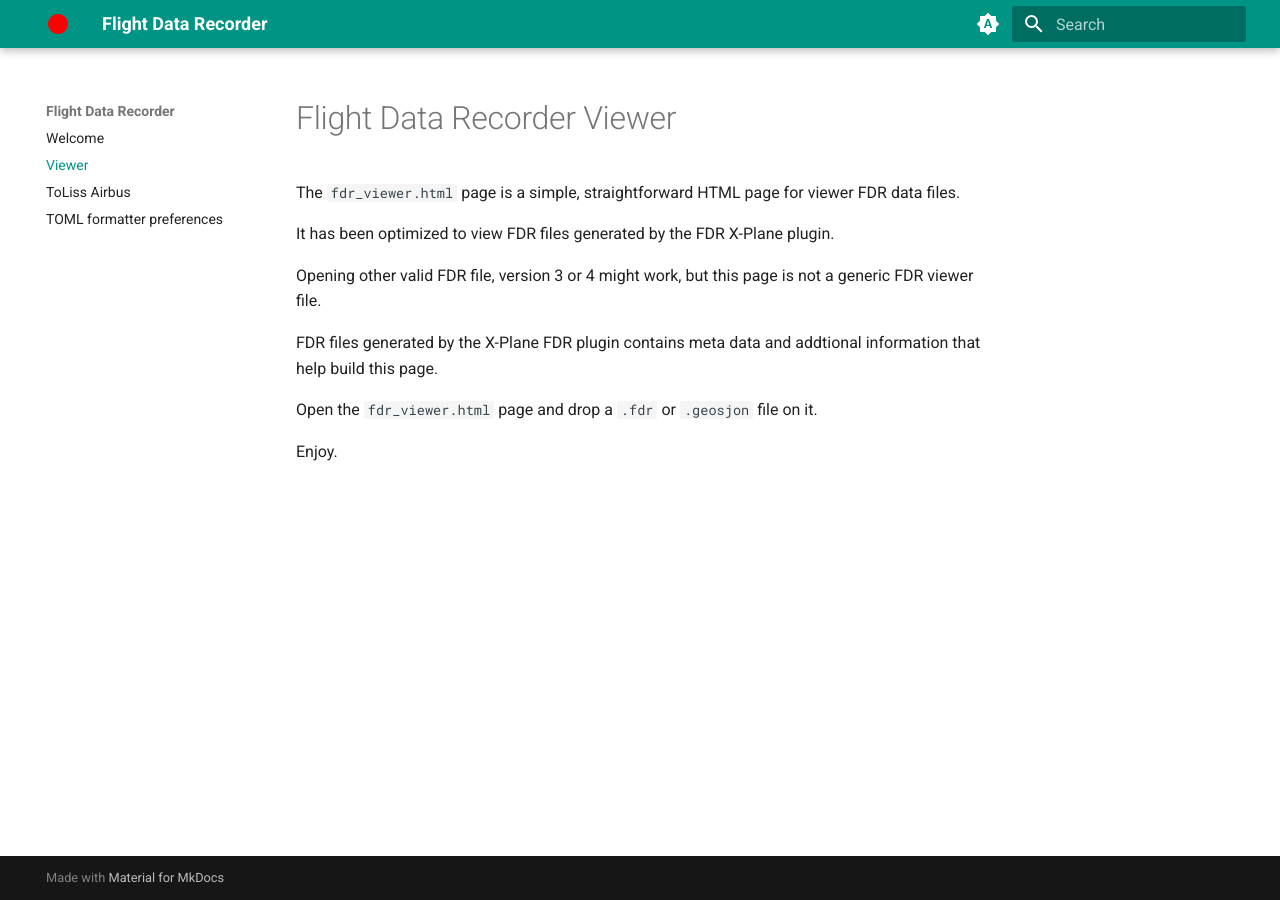
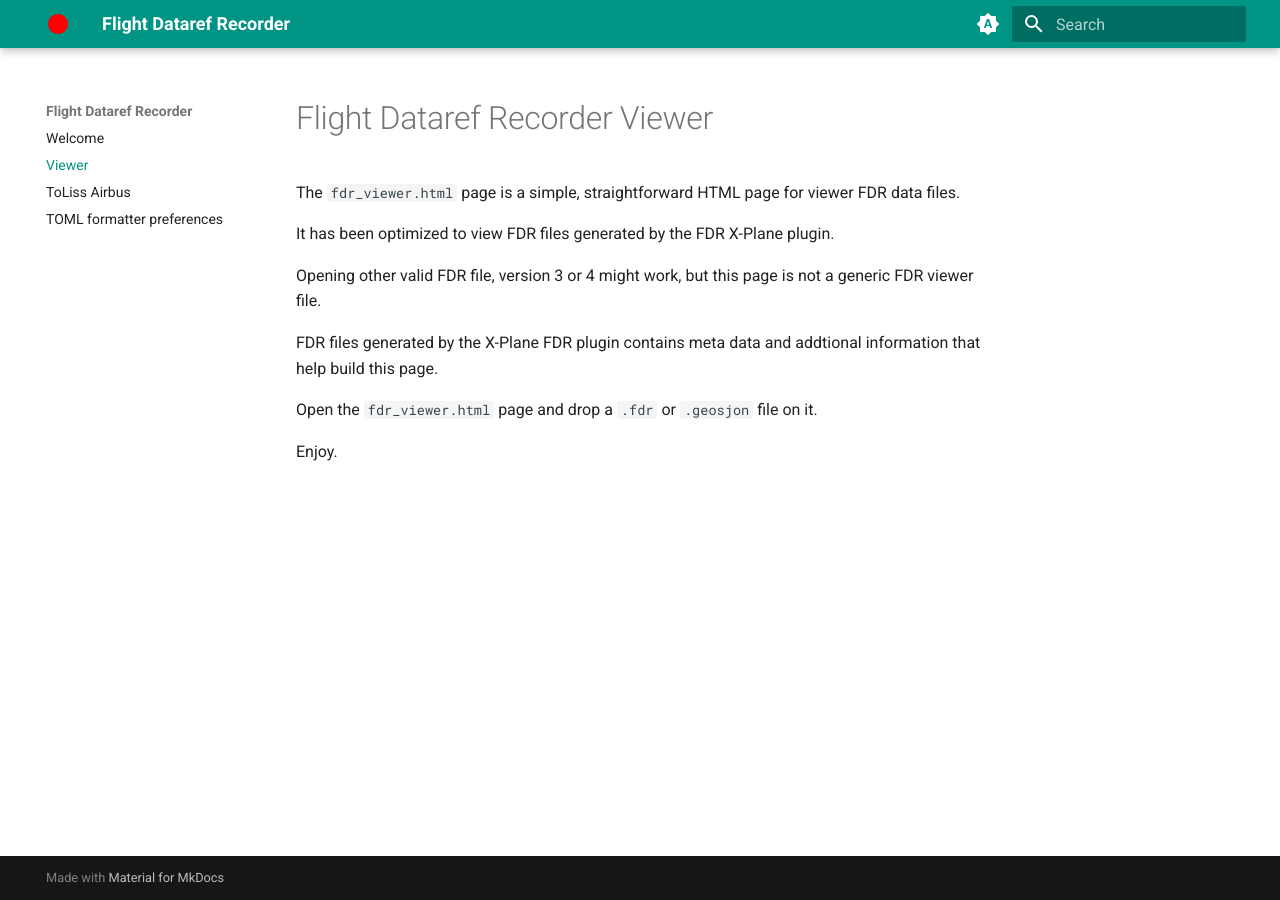
Before and after one commit to devleaks/xpfdr, an MkDocs documentation site: the page built from docs/viewer.md, in a window 1280 px wide. Built offline with MkDocs 1.6.1 and Material for MkDocs 9.7.7, drawn with Linux system fonts in a browser that asks for light colours.

Commit message:
Now flight DATAREF recorder!

```diff
--- a/PI_fdr.py
+++ b/PI_fdr.py
@@ -1,4 +1,4 @@
-"""X-Plane Flight Data Recorder
+"""X-Plane Flight Dataref Recorder
 
 XPPython3 Plug In to create a FDR file during a flight.
 
--- a/README.md
+++ b/README.md
@@ -1,6 +1,6 @@
-# Flight Data Recorder for X-Plane
+# Flight Dataref Recorder for X-Plane
 
-Flight Data Recorder is a customizable flight data recording plugin for X-Plane flight simulator.
+Flight Dataref Recorder is a customizable flight data recording plugin for X-Plane flight simulator.
 It generates X-Plane FDR files from a running flight.
 It records both dataref values and command executions.
 
--- a/docs/index.md
+++ b/docs/index.md
@@ -1,6 +1,6 @@
-# Flight Data Recorder for X-Plane
+# Flight Dataref Recorder for X-Plane
 
-Flight Data Recorder is a customizable flight data recording plugin for X-Plane flight simulator.
+Flight Dataref Recorder is a customizable flight data recording plugin for X-Plane flight simulator.
 It generates X-Plane FDR files from a running flight.
 It records both dataref values and command executions.
 
@@ -351,7 +351,7 @@ one column per additional data.
 
 # Installation
 
-Flight Data Recorder is a X-Plane plugin written in python.
+Flight Dataref Recorder is a X-Plane plugin written in python.
 It needs [XPPython3](https://xppython3.readthedocs.io/en/latest/) X-Plane plugin to run.
 
 Install `PI_fdr` folder in `<X-Plane 12 Folder>/Resources/plugins/PythonPlugins`.
--- a/docs/toliss.md
+++ b/docs/toliss.md
@@ -1,4 +1,4 @@
-# Flight Data Recorder - ToLiss Airbus Specifics
+# Flight Dataref Recorder - ToLiss Airbus Specifics
 
 
 The flight data recorder contains special features for Airbus-type airliners.
--- a/docs/viewer.md
+++ b/docs/viewer.md
@@ -1,4 +1,4 @@
-# Flight Data Recorder Viewer
+# Flight Dataref Recorder Viewer
 
 The `fdr_viewer.html` page is a simple, straightforward HTML page for viewer FDR data files.
 
--- a/mkdocs.yml
+++ b/mkdocs.yml
@@ -1,4 +1,4 @@
-site_name: Flight Data Recorder
+site_name: Flight Dataref Recorder
 
 theme:
   name: "material"
```
Also changed, not shown: docs/images/logo.png, docs/images/logox.png (added), docs/reel.svg (added).
